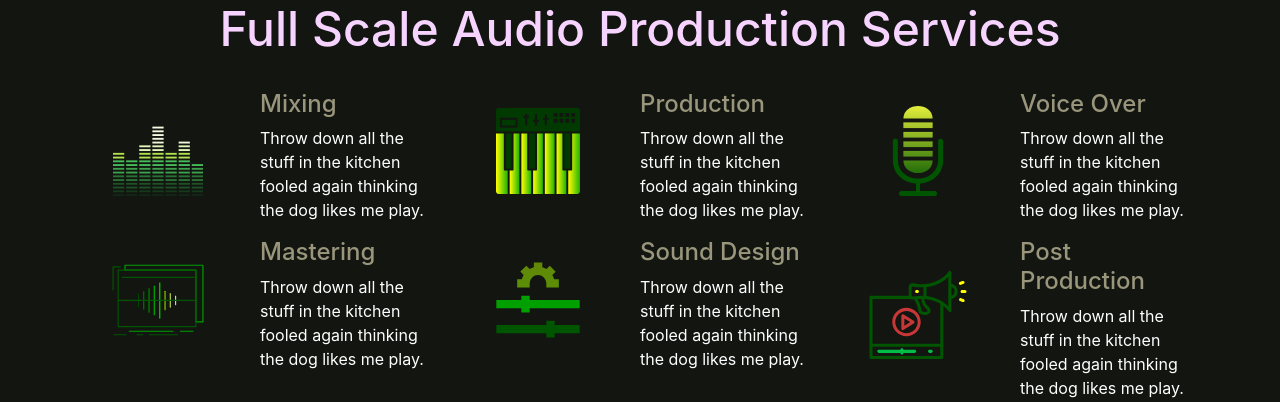
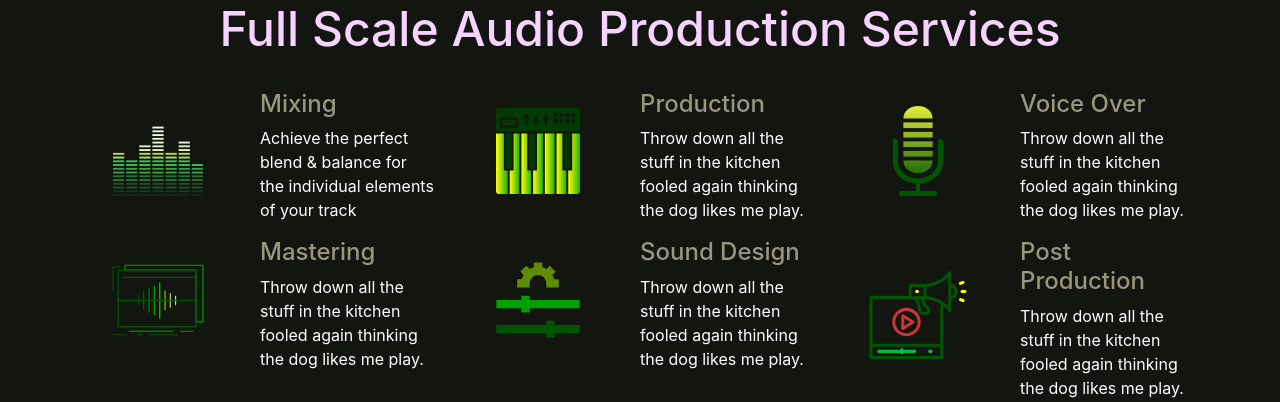
Before and after one commit to dayna-j/studio-website, a PHP site: page / in a window 1280 px wide. Shown: the part 315-717 px from the top of the page. Run offline with PHP 8.4, Linux system fonts and the light colour scheme; some libraries are stand-ins or nearby versions; some web fonts are replaced.

Commit message:
Added text for mixing service icon

```diff
--- a/index.php
+++ b/index.php
@@ -25,7 +25,7 @@
                                     </div>
                                     <div class="col">
                                         <h4 class='service-label'>Mixing</h4>
-                                        <p class='text-white'>Throw down all the stuff in the kitchen fooled again thinking the dog likes me play.</p>
+                                        <p class='text-white'>Achieve the perfect blend & balance for the individual elements of your track</p>
                                     </div>
                                 </div> <!-- close row -->
                                 <div class="row">
```
